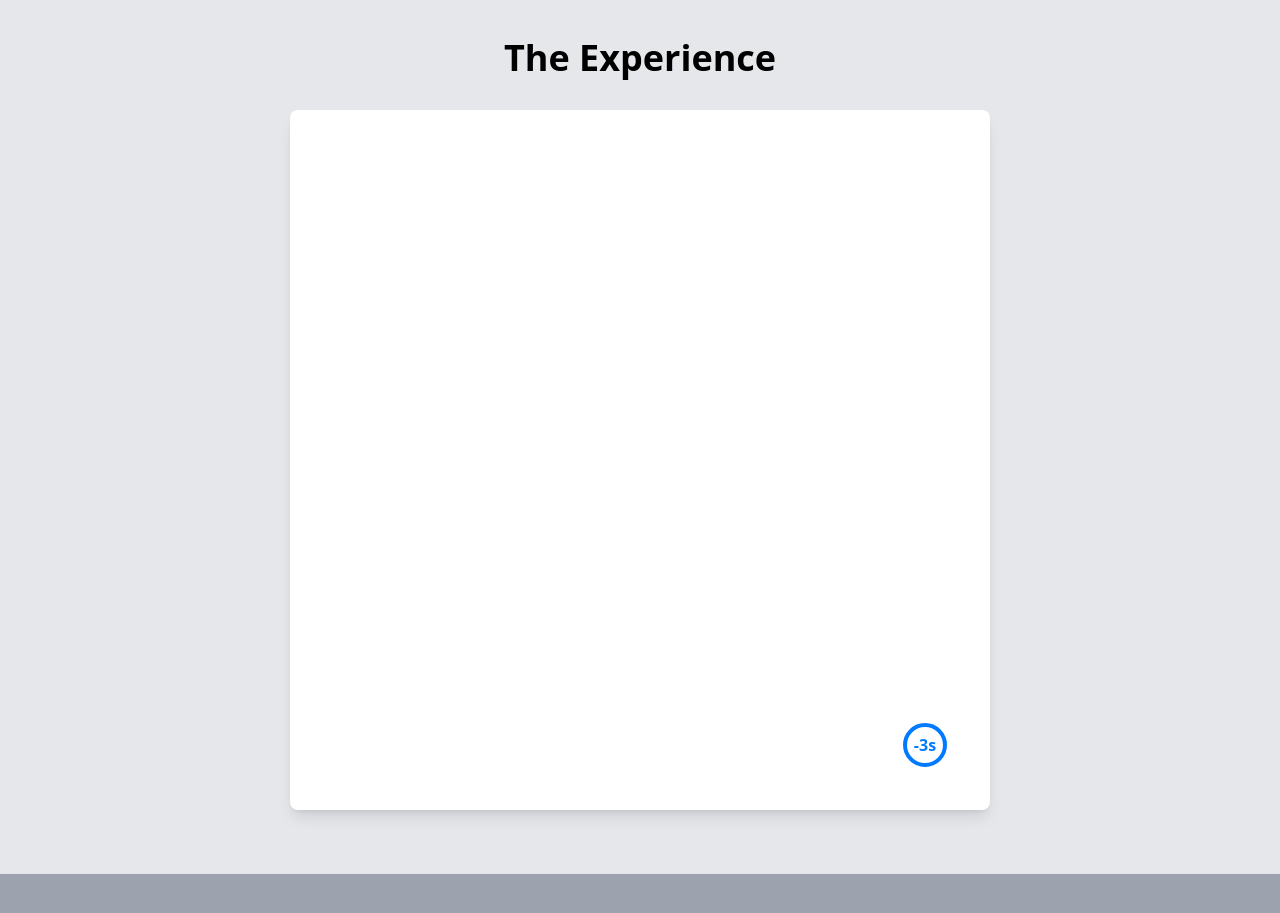
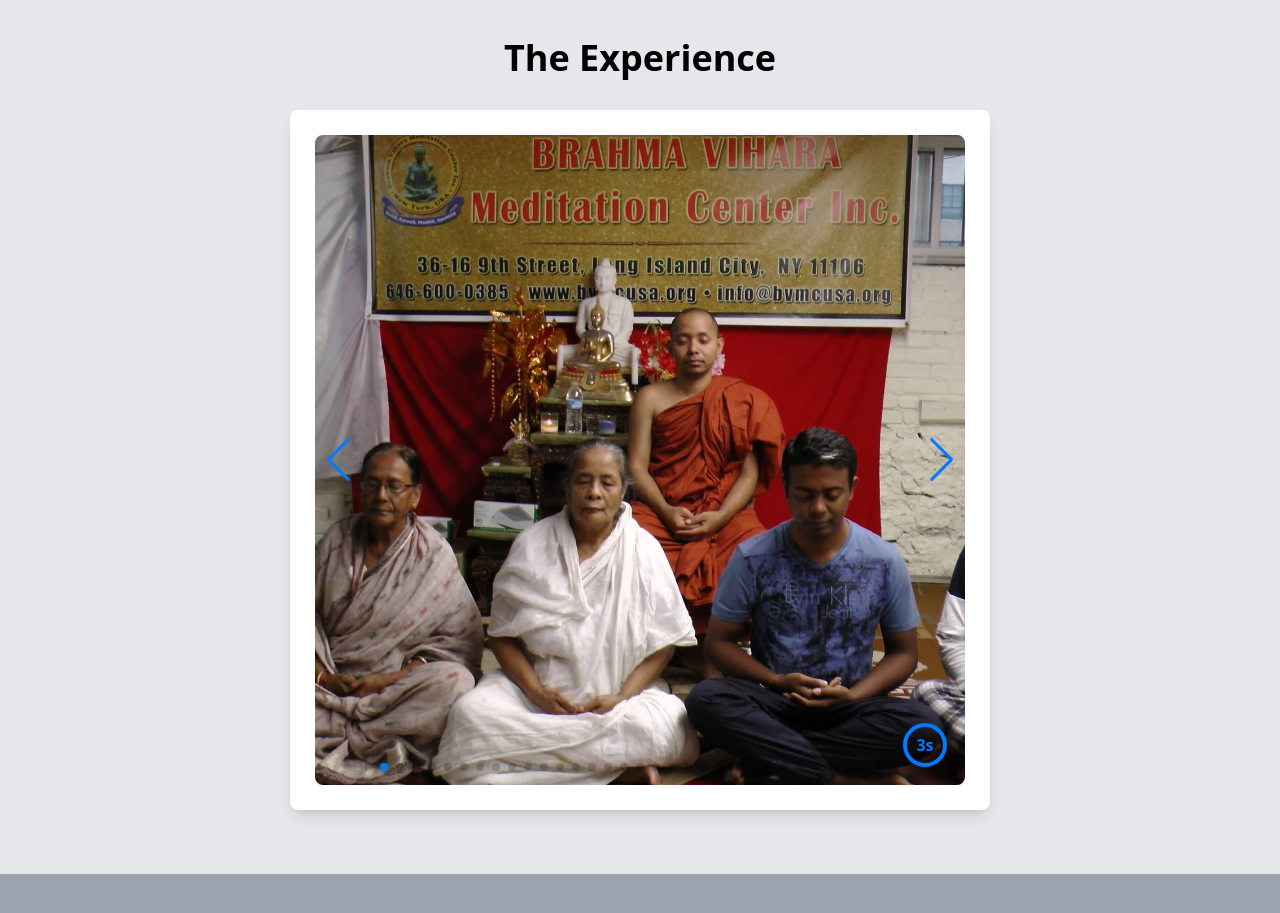
Before and after one commit to SaikatDEV/brahmaViharaMeditationCenter, a React (Vite) app: page / in a window 1280 px wide. Shown: the part 1740-2653 px from the top of the page. Built offline with nearby package versions, Linux system fonts and the light colour scheme.

Commit message:
Updated logo name

```diff
--- a/src/data/imageData.js
+++ b/src/data/imageData.js
@@ -1,6 +1,6 @@
 // src/data/imageData.js
 
-const images = import.meta.glob("/images/all/*.{jpg,png,gif,svg}", {
+const images = import.meta.glob("/public/images/all/*.{jpg,png,gif,svg}", {
   eager: true,
 });
 
```
